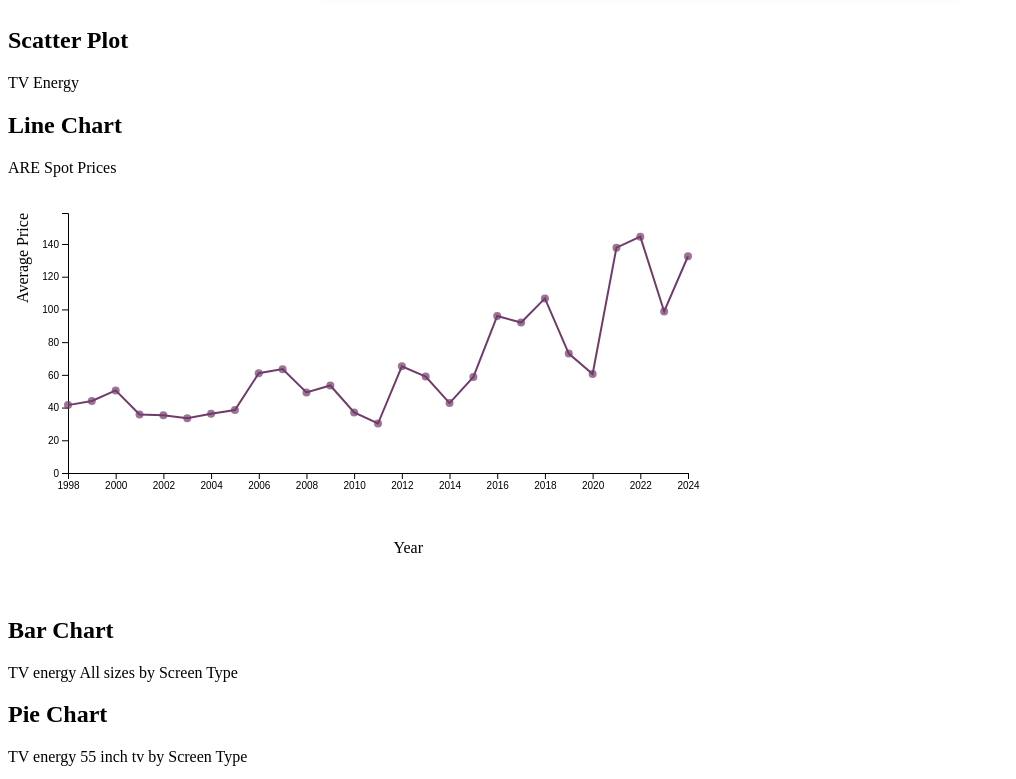
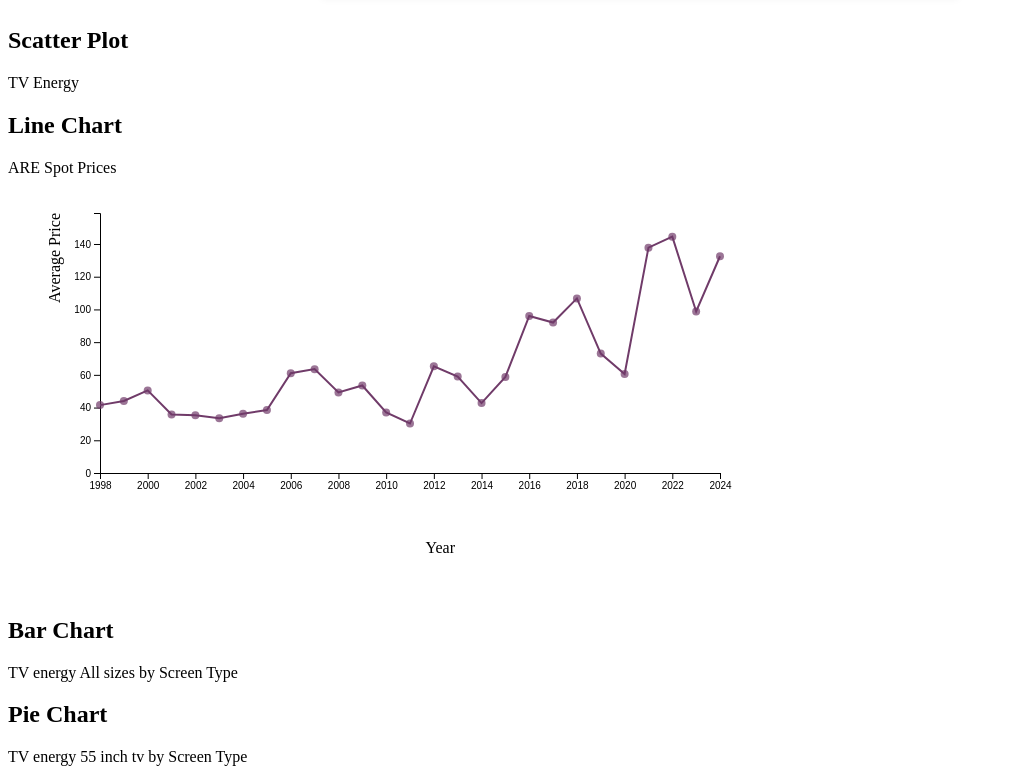
Before and after one commit to AA-49/T05, a plain HTML site: page index.html in a window 1280 px wide. Shown: the part 144-923 px from the top of the page, without its empty margins (0-1016 px from the left). Drawn offline with nearby package versions, Linux system fonts and the light colour scheme.

Commit message:
Update styles.css

```diff
--- a/css/styles.css
+++ b/css/styles.css
@@ -18,3 +18,9 @@
     color: #555;
     font-size: 1.2em;
 }
+
+.responsive-svg-container {
+    margin: 0 auto; /* center */
+    width: 100%; /* fill parent width */
+    max-width: 1200px; /* cap max width */
+}
```
